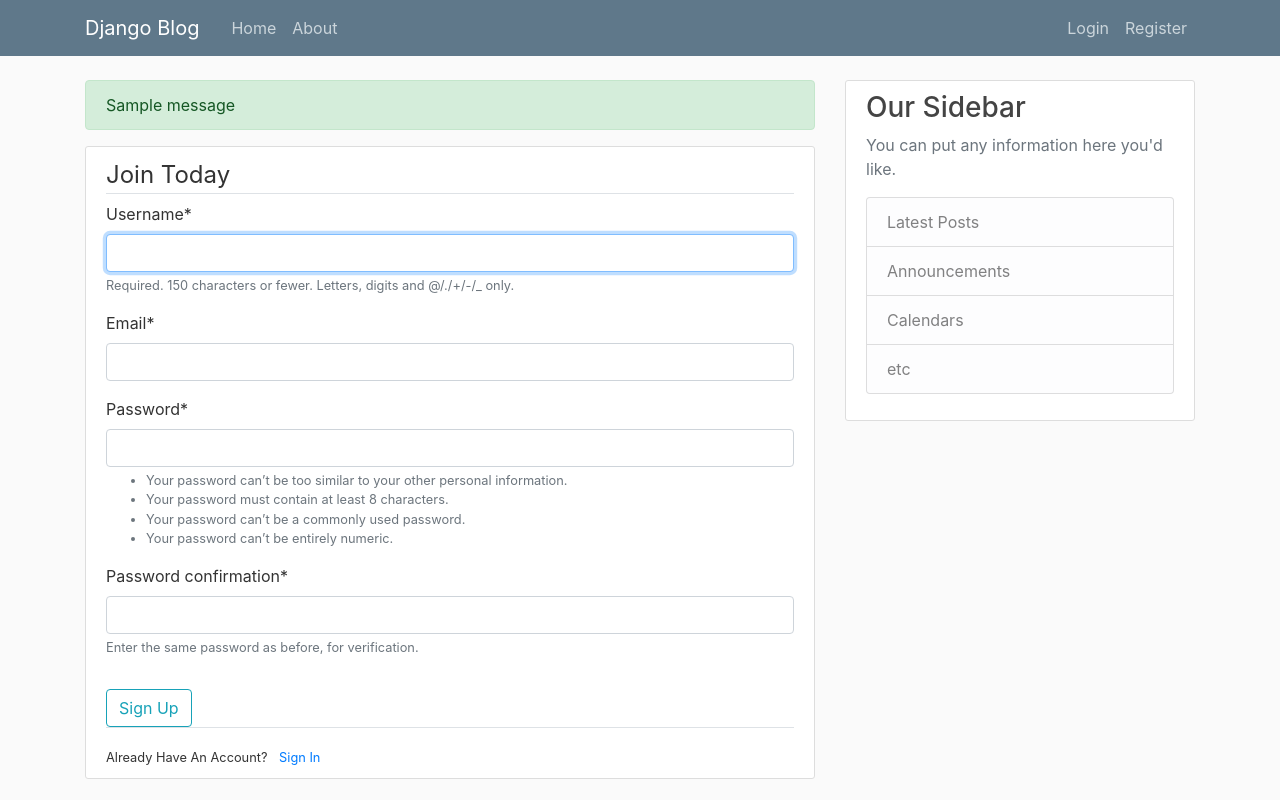
After one commit to Uttam580/blog_post, a Django app: template users/templates/users/register.html in a window 1280 px wide. The commit adds this page. Run offline with Django 3.2, Linux system fonts and the light colour scheme; the template is opened without the code that fills it: values that come from a table or form of the project are taken from there, most other values are stand-ins (such as "Sample title", 1, 10 or a date in 2020); one stand-in notice (Sample message) is shown; some libraries are stand-ins or nearby versions.

Commit message:
user registration app added

```diff
--- a/blog/templates/blog/base.html
+++ b/blog/templates/blog/base.html
@@ -42,6 +42,13 @@
       <main role="main" class="container">
         <div class="row">
           <div class="col-md-8">
+            {% if messages %}
+              {% for message in messages %}
+                <div class="alert alert-{{ message.tags }}">
+                  {{ message }}
+                </div>
+              {% endfor %}
+            {% endif %}
             {% block content %}{% endblock %}
           </div>
           <div class="col-md-4">
--- a/django_project/settings.py
+++ b/django_project/settings.py
@@ -32,7 +32,8 @@ ALLOWED_HOSTS = []
 
 INSTALLED_APPS = [
     'blog.apps.BlogConfig',
-    'users.app.UsersConfig',
+    'users.apps.UsersConfig',
+    'crispy_forms',
     'django.contrib.admin',
     'django.contrib.auth',
     'django.contrib.contenttypes',
@@ -120,3 +121,5 @@ USE_TZ = True
 # https://docs.djangoproject.com/en/3.1/howto/static-files/
 
 STATIC_URL = '/static/'
+
+CRISPY_TEMPLATE_PACK = 'bootstrap4'
--- a/django_project/urls.py
+++ b/django_project/urls.py
@@ -15,8 +15,10 @@ Including another URLconf
 """
 from django.contrib import admin
 from django.urls import path,include
+from users import views as user_views
 
 urlpatterns = [
     path('admin/', admin.site.urls),
-    path('', include('blog.urls'))
+    path('register/',user_views.register,name='register'),
+    path('', include('blog.urls')),
 ]
--- /dev/null
+++ b/users/forms.py
@@ -0,0 +1,10 @@
+from django import forms
+from django.contrib.auth.models import User
+from django.contrib.auth.forms import UserCreationForm
+
+class UserRegisterForm(UserCreationForm):
+    email = forms.EmailField()
+
+    class Meta:
+        model = User
+        fields = ['username','email','password1', 'password2']
--- /dev/null
+++ b/users/templates/users/register.html
@@ -0,0 +1,22 @@
+
+{% extends 'blog/base.html'%}
+{% load crispy_forms_tags %}
+{% block content %}
+    <div class="content-section">
+        <form method = "POST">
+            {% csrf_token %}
+            <fieldset class="form-group">
+                <legend class ='border-bottom mb 4 '>Join Today</legend>
+                {{ form|crispy }}
+            </fieldset>
+            <div class "form-group">
+                <button class = "btn btn-outline-info" type="Submit">Sign Up</button>
+            </div>
+        </form>
+        <div class = "border-top pt-3">
+            <small class = 'test-muted'>
+                Already Have An Account? <a class="ml-2" href="#">Sign In</a>
+            </small>
+        </div>
+    </div>
+ {% endblock content %}
```
Also changed, not shown: users/views.py (+15 -1 lines), db.sqlite3.
